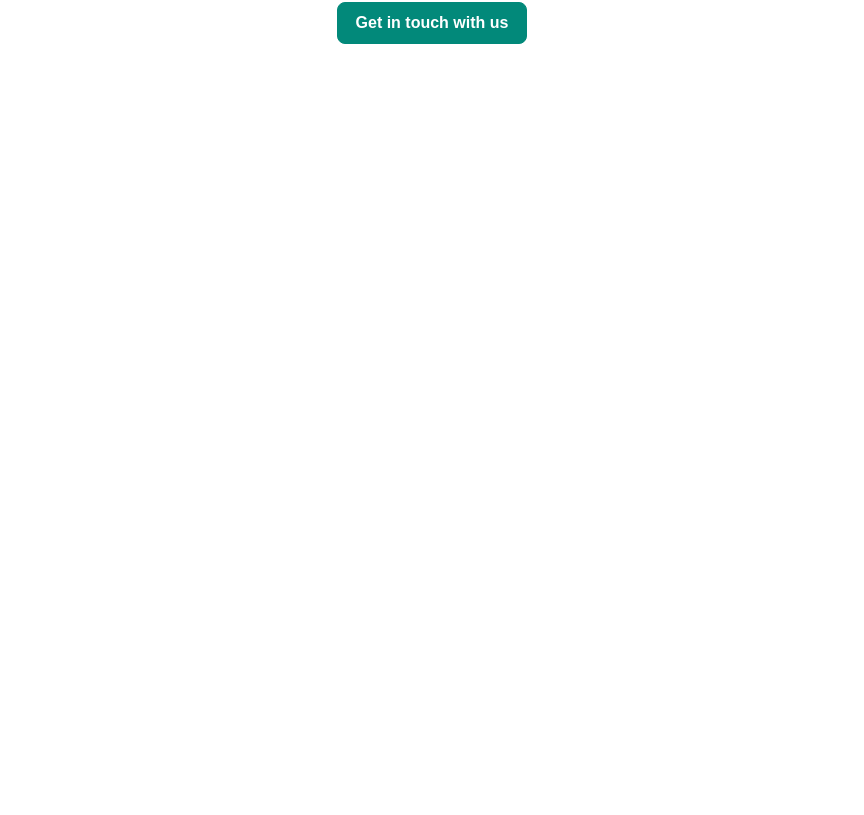
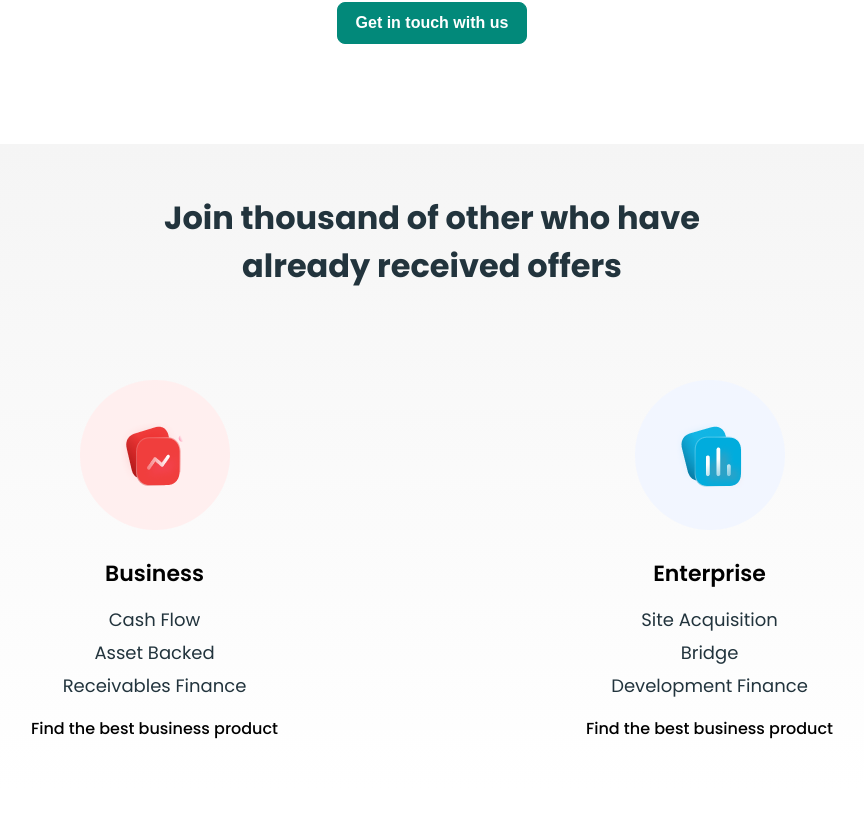
Before and after one commit to Mobinksiri/Product-App, a React (Create React App) app: page /customers in a window 1280 px wide. Shown: the part 2485-3300 px from the top of the page, without its empty margins (208-1072 px from the left). Before the commit the page ends 2629 px from the top, so only its background shows below. Built offline with nearby package versions, Linux system fonts and the light colour scheme.

Commit message:
Customer Complete (Offers & Footer)

```diff
--- /dev/null
+++ b/src/components/Cosumer/Footer/Footer.jsx
@@ -0,0 +1,38 @@
+import React from "react";
+import styled from "styled-components";
+import Container from "../../Reusable/Container";
+import Poster from "../../Reusable/Poster";
+import FooterComponent from "../../Reusable/Footer";
+
+const FooterStyle = styled.div`
+   padding-top: 150px;
+
+   @media screen and (max-width: 425px) {
+      padding-top: 80px;
+   }
+
+   .poster {
+      padding-bottom: 150px;
+
+      @media screen and (max-width: 425px) {
+         padding-bottom: 100px;
+      }
+   }
+
+   .footer {
+      padding-bottom: 50px;
+   }
+`;
+
+const Footer = () => {
+   return (
+      <FooterStyle>
+         <Container>
+            <Poster />
+            <FooterComponent />
+         </Container>
+      </FooterStyle>
+   );
+};
+
+export default Footer;
--- /dev/null
+++ b/src/components/Cosumer/Offers/Offers.jsx
@@ -0,0 +1,157 @@
+import React from "react";
+import styled from "styled-components";
+import Container from "../../Reusable/Container";
+import Offer1 from "../../../assets/cosumers_offers/offer1.png";
+import Offer2 from "../../../assets/cosumers_offers/offer2.png";
+import Typography from "../../Reusable/Typography";
+
+const OffersStyle = styled.div`
+   padding: 50px 0;
+   position: relative;
+
+   .offers_box {
+      .ellipse {
+         background: linear-gradient(
+            180deg,
+            #f5f5f5 0%,
+            rgba(245, 245, 245, 0) 100%
+         );
+         width: 100%;
+         height: 100%;
+         position: absolute;
+         left: 0;
+         top: 0;
+         z-index: -1;
+      }
+
+      &__head {
+         text-align: center;
+         max-width: 540px;
+         margin: 0 auto;
+         margin-bottom: 90px;
+
+         @media screen and (max-width: 425px) {
+            margin-bottom: 70px;
+         }
+      }
+
+      &__offers {
+         display: flex;
+         justify-content: space-around;
+
+         @media screen and (max-width: 768px) {
+            justify-content: space-between;
+         }
+
+         @media screen and (max-width: 650px) {
+            flex-direction: column;
+
+            &___offer:first-of-type {
+               margin-bottom: 66px;
+            }
+         }
+
+         &___offer {
+            display: flex;
+            flex-direction: column;
+            align-items: center;
+            padding: 0 20px;
+
+            * {
+               width: fit-content;
+            }
+
+            &____categories {
+               display: flex;
+               flex-direction: column;
+               align-items: center;
+               margin-bottom: 12px;
+
+               p {
+                  margin-bottom: 5px !important;
+                  color: var(--text-dark--blue) !important;
+               }
+            }
+
+            img {
+               width: 150px;
+               height: 150px;
+               margin-bottom: 27px;
+            }
+
+            p:first-of-type {
+               margin-bottom: 16px;
+               color: #000;
+            }
+            p:last-of-type {
+               color: #000;
+            }
+         }
+      }
+   }
+`;
+
+// components -
+const Head = () => (
+   <div className="offers_box__head">
+      <Typography element="h2" changeMode={true}>
+         Join thousand of other who have already received offers
+      </Typography>
+   </div>
+);
+
+const Offer = ({ image, title, categories, paragraph }) => (
+   <div className="offers_box__offers___offer">
+      <img src={image} alt={title} />
+      <Typography element="title1" changeMode={true}>
+         {title}
+      </Typography>
+      <div className="offers_box__offers___offer____categories">
+         {categories.map((category) => (
+            <Typography key={category} element="paragraph1" changeMode={true}>
+               {category}
+            </Typography>
+         ))}
+      </div>
+      <Typography element="title3" changeMode={true}>
+         {paragraph}
+      </Typography>
+   </div>
+);
+
+const Offers = () => {
+   return (
+      <OffersStyle className="offers">
+         <Container>
+            <div className="offers_box">
+               <div className="ellipse"></div>
+               <Head />
+               <div className="offers_box__offers">
+                  <Offer
+                     image={Offer1}
+                     title="Business"
+                     paragraph="Find the best business product"
+                     categories={[
+                        "Cash Flow",
+                        "Asset Backed",
+                        "Receivables Finance",
+                     ]}
+                  />
+                  <Offer
+                     image={Offer2}
+                     title="Enterprise"
+                     paragraph="Find the best business product"
+                     categories={[
+                        "Site Acquisition",
+                        "Bridge",
+                        "Development Finance",
+                     ]}
+                  />
+               </div>
+            </div>
+         </Container>
+      </OffersStyle>
+   );
+};
+
+export default Offers;
--- a/src/components/Pages/Customers.jsx
+++ b/src/components/Pages/Customers.jsx
@@ -2,6 +2,8 @@ import React from "react";
 import Features from "../Cosumer/Features/Features";
 import Header from "../Cosumer/Header/Header";
 import HowWork from "../Cosumer/HowWork/HowWork";
+import Offers from "../Cosumer/Offers/Offers";
+import Footer from "../Cosumer/Footer/Footer";
 
 const Customers = () => {
    return (
@@ -9,6 +11,8 @@ const Customers = () => {
          <Header />
          <Features />
          <HowWork />
+         <Offers />
+         <Footer />
       </>
    );
 };
--- a/src/dark-mode.scss
+++ b/src/dark-mode.scss
@@ -120,5 +120,28 @@ body.dark-mode {
       .consumer_features {
          background: #22343d;
       }
+      .offers {
+         .offers_box {
+            .ellipse {
+               background: #22343d;
+            }
+
+            &__offers {
+               &___offer {
+                  p:first-of-type {
+                     color: #fff;
+                  }
+                  p:last-of-type {
+                     color: #fff;
+                  }
+                  &____categories {
+                     p {
+                        color: #fff !important;
+                     }
+                  }
+               }
+            }
+         }
+      }
    }
 }
```
Also changed, not shown: src/assets/cosumers_offers/offer1.png (added), src/assets/cosumers_offers/offer2.png (added).
